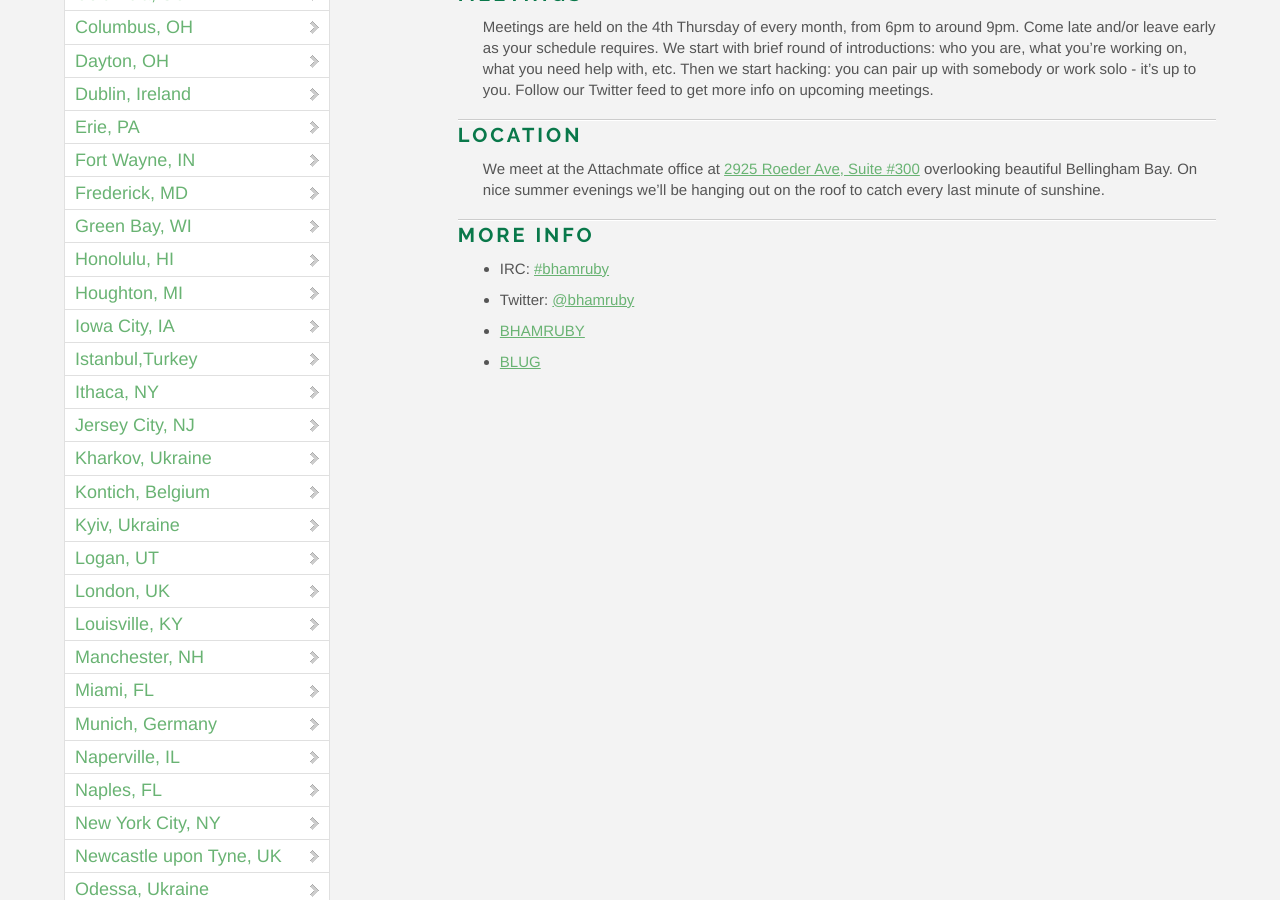
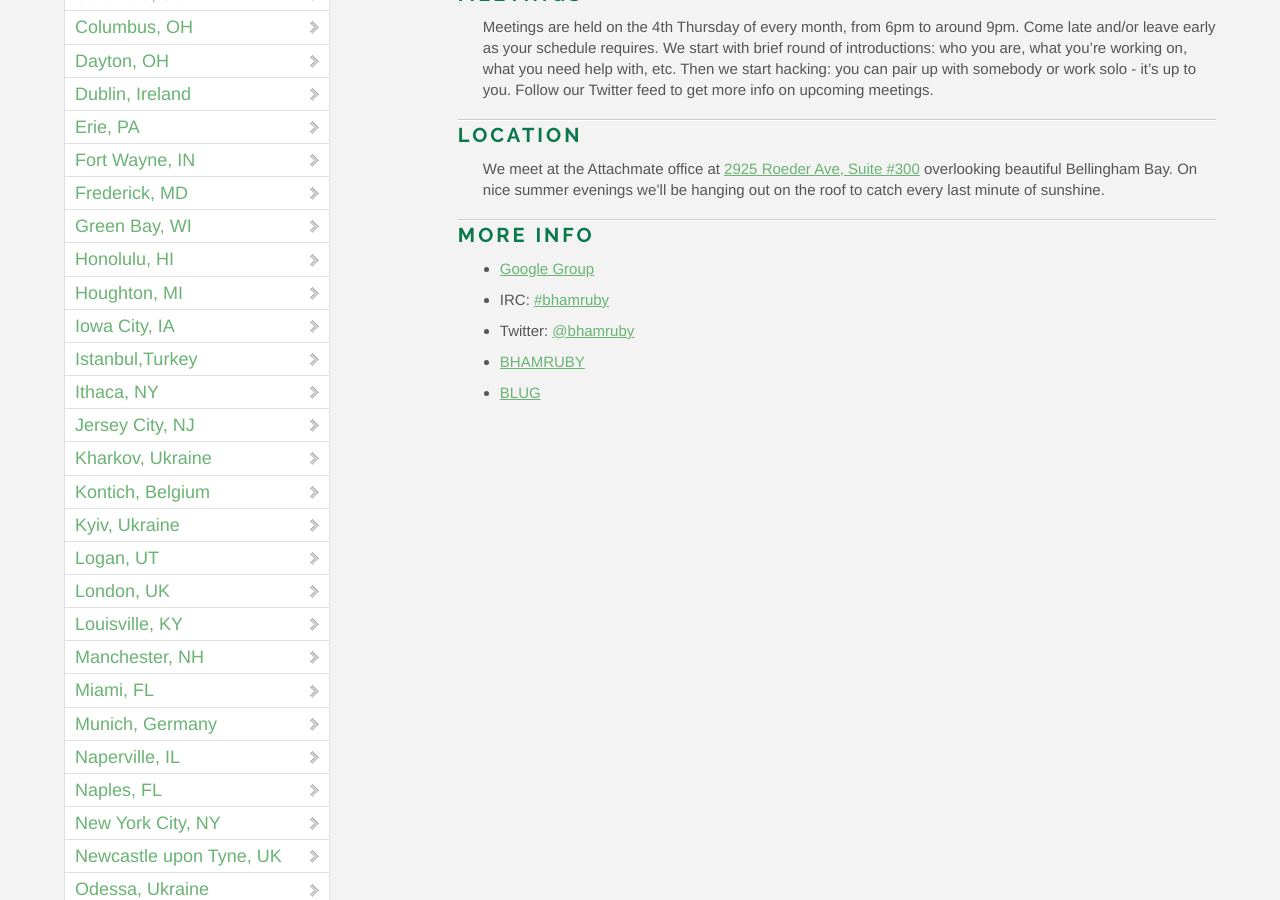
Before and after one commit to OpenHack/openhack.github.com, a Jekyll site: the page built from bellingham/index.markdown, in a window 1280 px wide and 900 px high, scrolled down 868 px. Built offline with Jekyll 4.4.1, drawn with Linux system fonts in a browser that asks for light colours; nearby versions of some CDN libraries; Markdown is read by kramdown in place of the engine named in the settings; comment, search, counter and statistics services are not loaded.

Commit message:
Add Google group to Bellingham page

```diff
--- a/bellingham/index.markdown
+++ b/bellingham/index.markdown
@@ -21,6 +21,7 @@ We meet at the Attachmate office at [2925 Roeder Ave, Suite #300](http://goo.gl/
 
 ### More Info
 
+- [Google Group](https://groups.google.com/forum/?fromgroups#!forum/bellingham-openhack)
 - IRC: [#bhamruby](irc://irc.oftc.net/#bhamruby)
 - Twitter: [@bhamruby](https://twitter.com/bhamruby)
 - [BHAMRUBY](http://bhamruby.org/)
```
